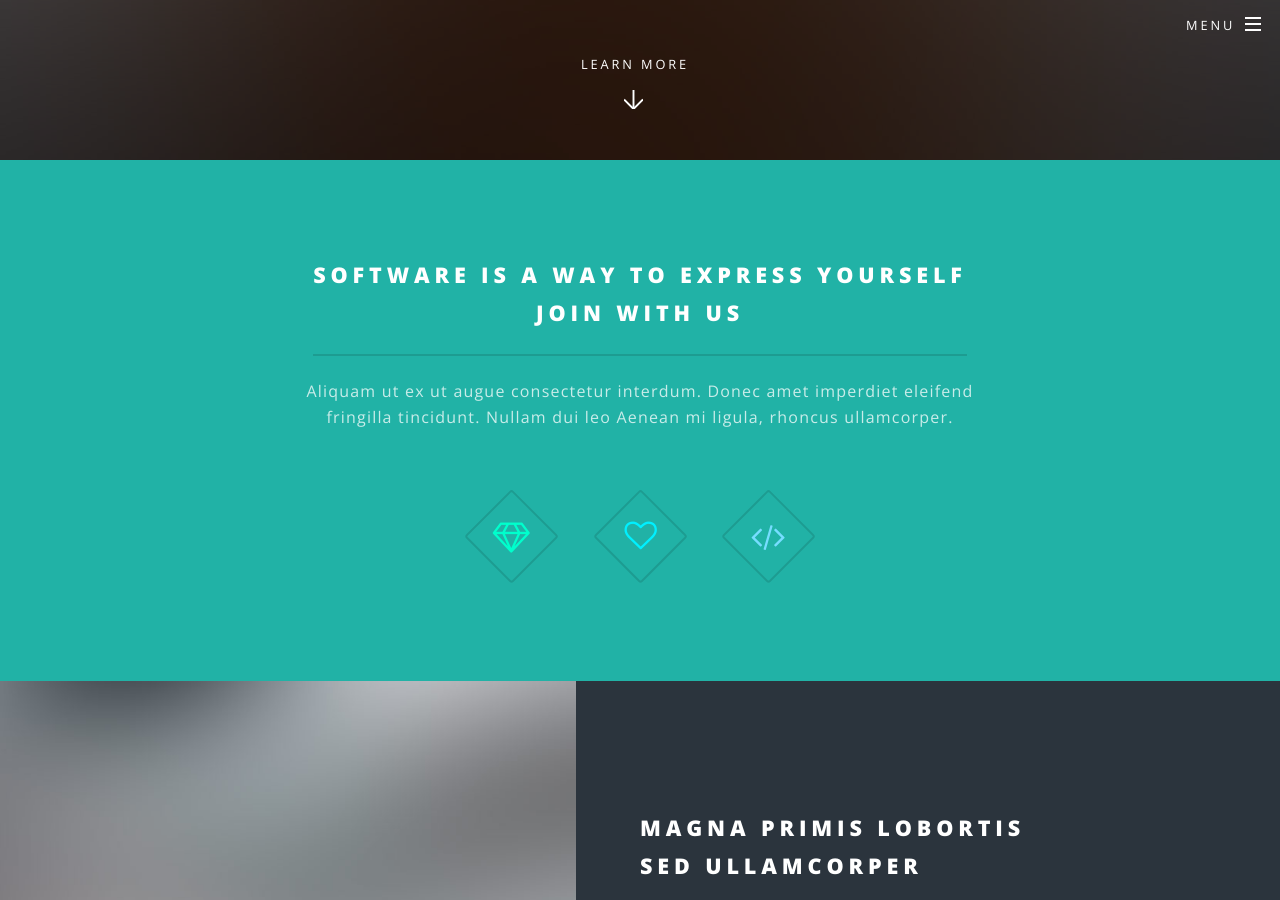
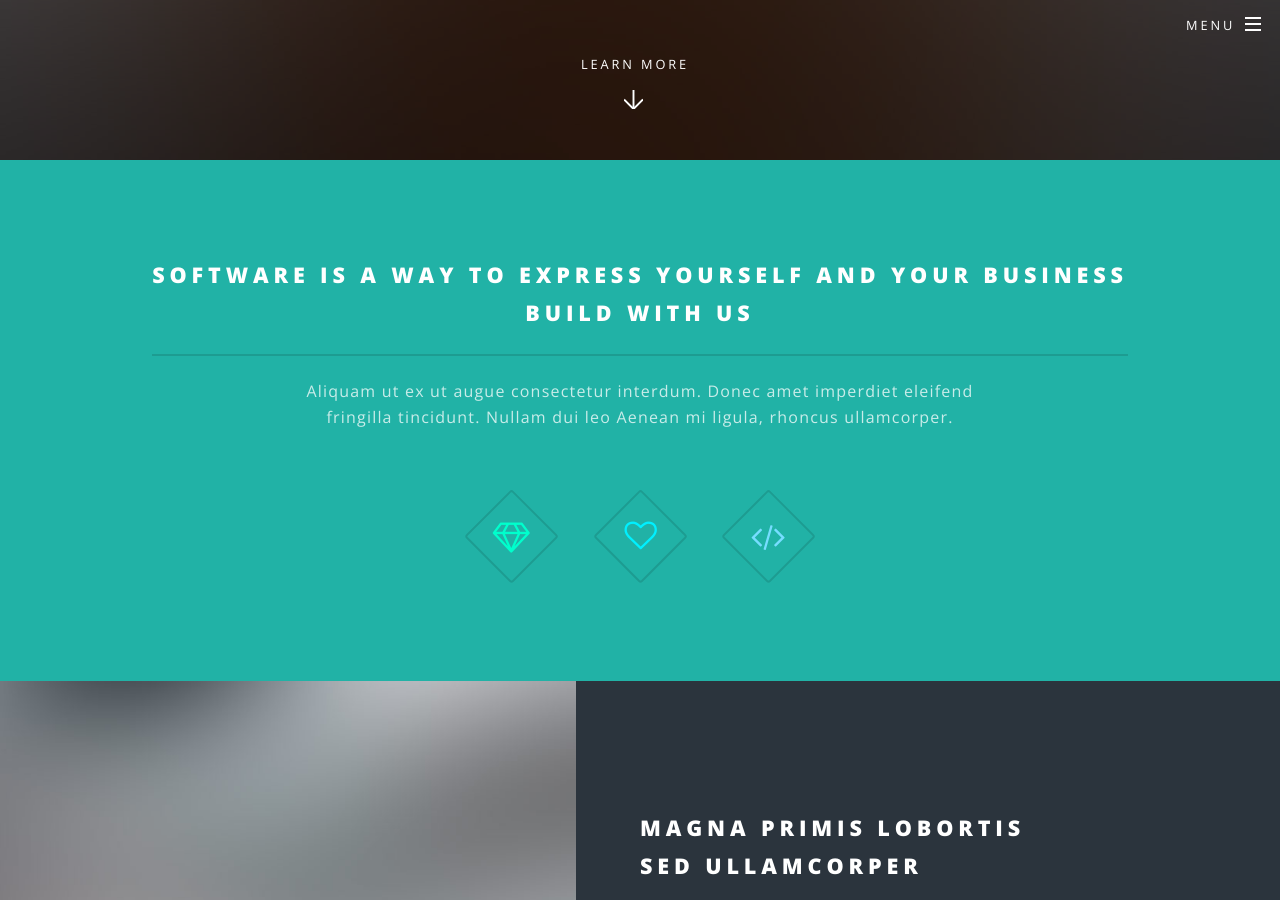
Before and after one commit to ajeetcorp/ajeetcorp.github.io, a Jekyll site: the page built from index.html, in a window 1280 px wide and 900 px high, scrolled down 740 px. Built offline with Jekyll 4.4.1, drawn with Linux system fonts in a browser that asks for light colours.

Commit message:
index modified

```diff
--- a/index.html
+++ b/index.html
@@ -17,8 +17,8 @@ layout: landing
 					<section id="one" class="wrapper style1 special">
 						<div class="inner">
 							<header class="major">
-								<h2>Software is a way to express yourself<br />
-								join with us</h2>
+								<h2>Software is a way to express yourself and your business<br />
+								Build with us</h2>
 								<p>Aliquam ut ex ut augue consectetur interdum. Donec amet imperdiet eleifend<br />
 								fringilla tincidunt. Nullam dui leo Aenean mi ligula, rhoncus ullamcorper.</p>
 							</header>
```
